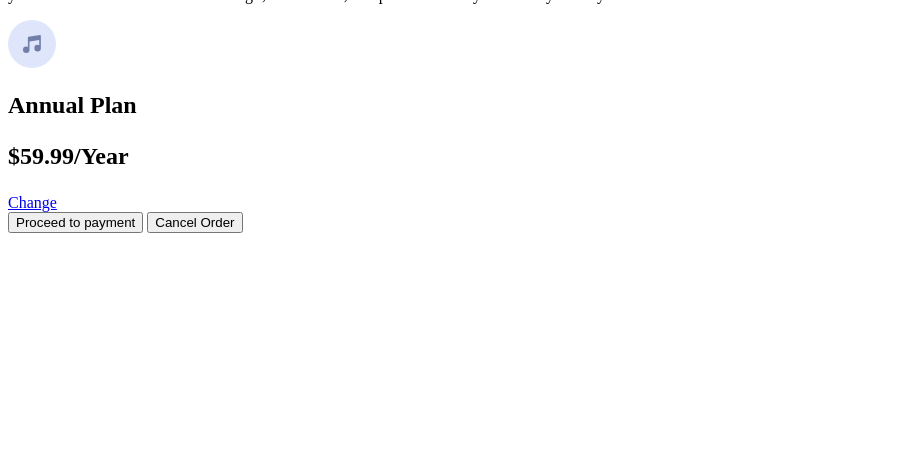
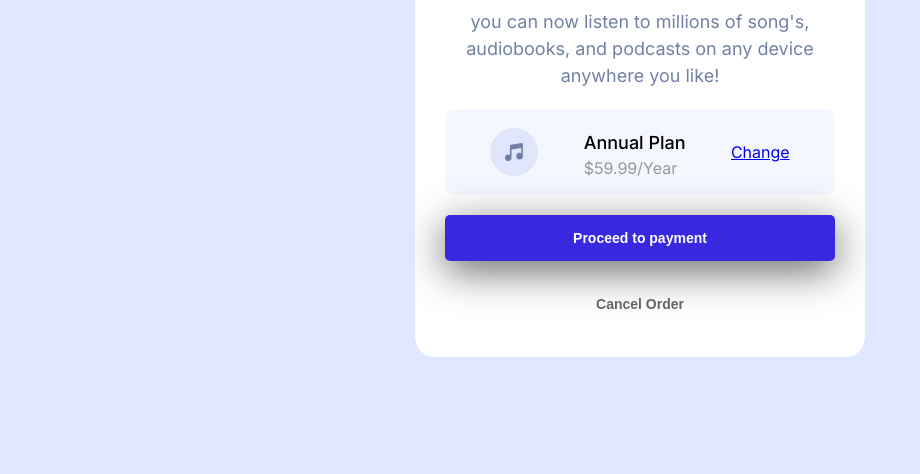
Before and after one commit to alexcammeraat/Order-Summary, a plain HTML site: page index.html in a window 1280 px wide. Shown: the part 326-800 px from the top of the page, without its empty margins (0-920 px from the left). Drawn offline with Linux system fonts and the light colour scheme; the site is published under a folder, as on GitHub Pages, so addresses that start at the root find nothing.

Commit message:
css folder?

```diff
--- a/index.html
+++ b/index.html
@@ -15,7 +15,7 @@
     <link rel="preconnect" href="https://fonts.gstatic.com" crossorigin>
     <link href="https://fonts.googleapis.com/css2?family=Inter:wght@100;200;400;500;600;700&display=swap" rel="stylesheet">
 
-    <link rel="stylesheet" href="/css/stylesheet.css" />
+    <link rel="stylesheet" href="stylesheet.css" />
 
     <title>Frontend Mentor | Order summary card</title>
   </head>
```
Also changed, not shown: stylesheet.css (renamed from Css/stylesheet.css).
